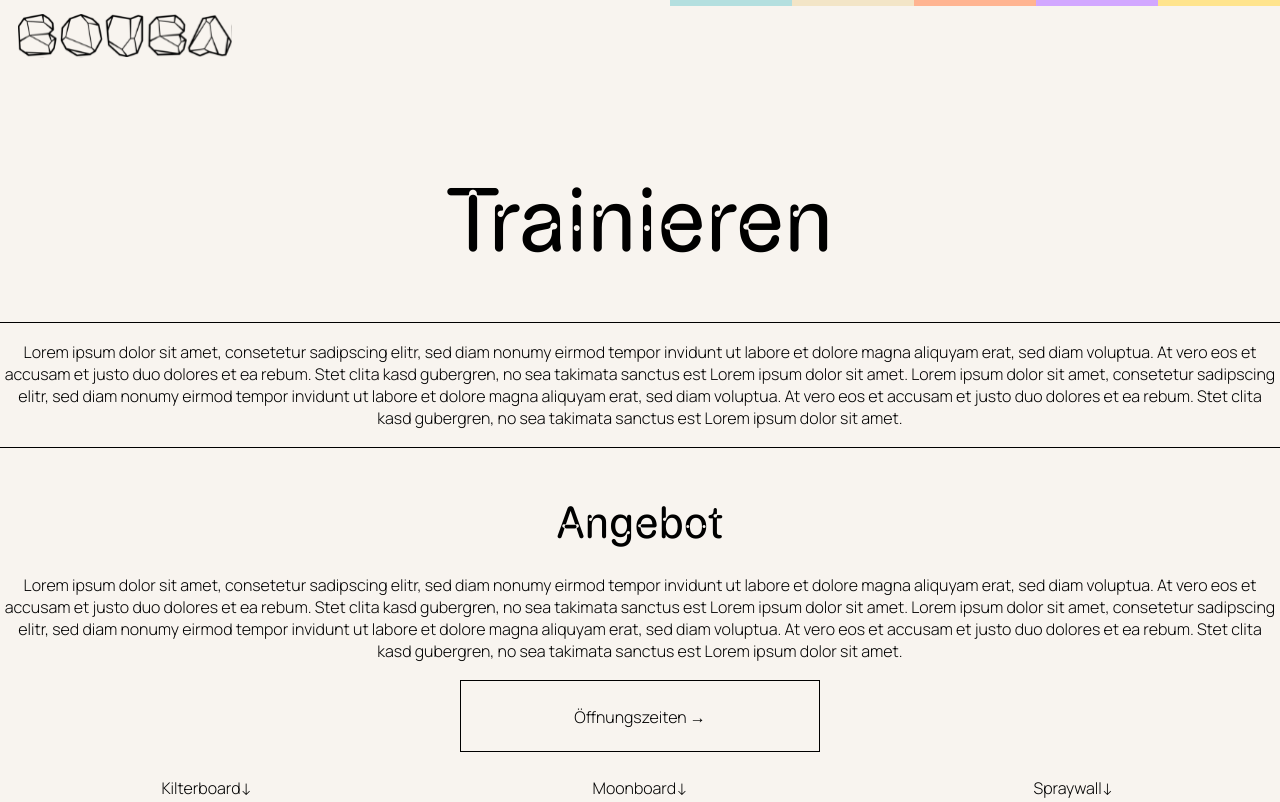
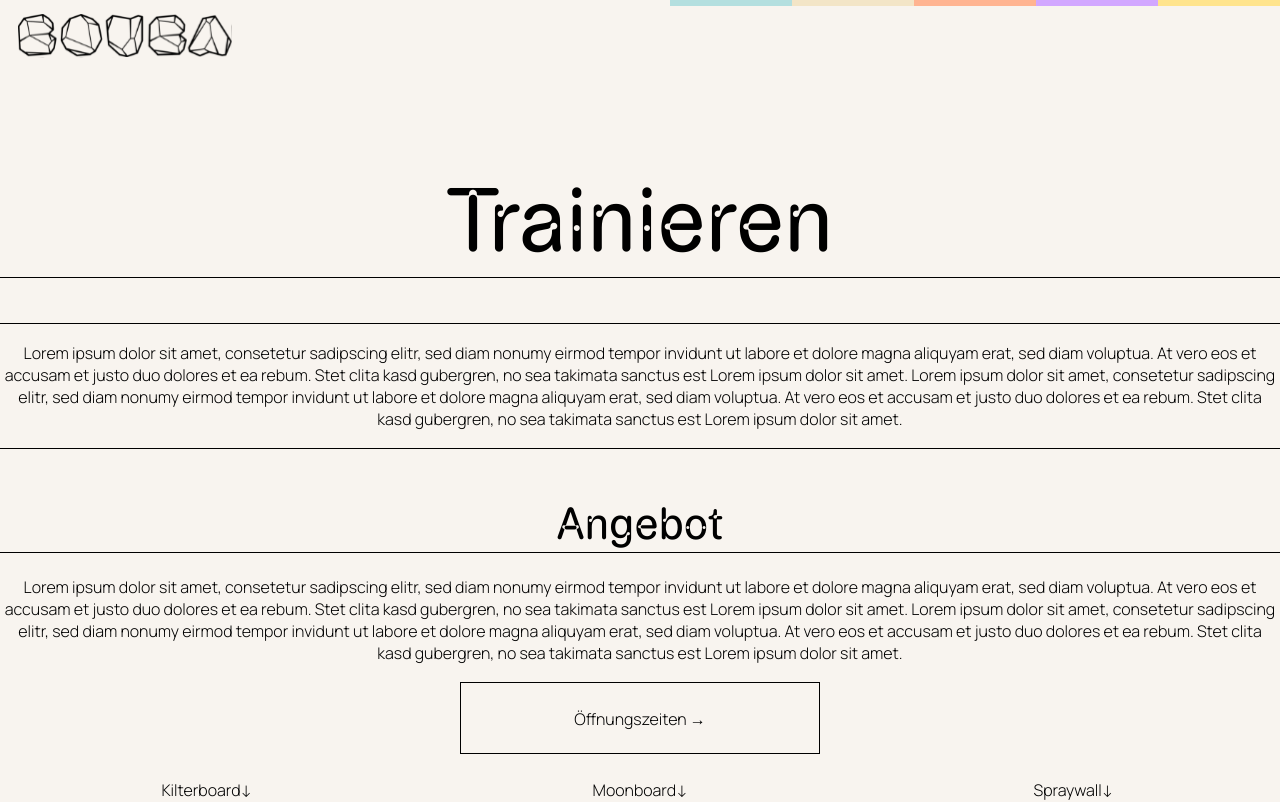
Before and after one commit to escodebar/boulder-baden.ch, a Vue app: page /trainieren in a window 1280 px wide. Shown: the top 802 px of the page. Built offline with nearby package versions, Linux system fonts and the light colour scheme.

Commit message:
Add borders to h1 and h2 to replace horizontal rules

```diff
--- a/src/components/Logo.vue
+++ b/src/components/Logo.vue
@@ -5,6 +5,7 @@
 <style scoped>
 h1 {
   background-image: url("@/assets/logo-small.svg");
+  border: none;
   display: block;
   margin: auto 0 auto 18px;
   height: 44px;
--- a/src/styles/_global.css
+++ b/src/styles/_global.css
@@ -49,6 +49,7 @@ h1,
 h2 {
   font-family: "ABCCamera", sans-serif;
   font-weight: 100;
+  border-bottom: 1px solid var(--color-text);
 }
 h1 {
   font-size: var(--font-size-h1);
```
